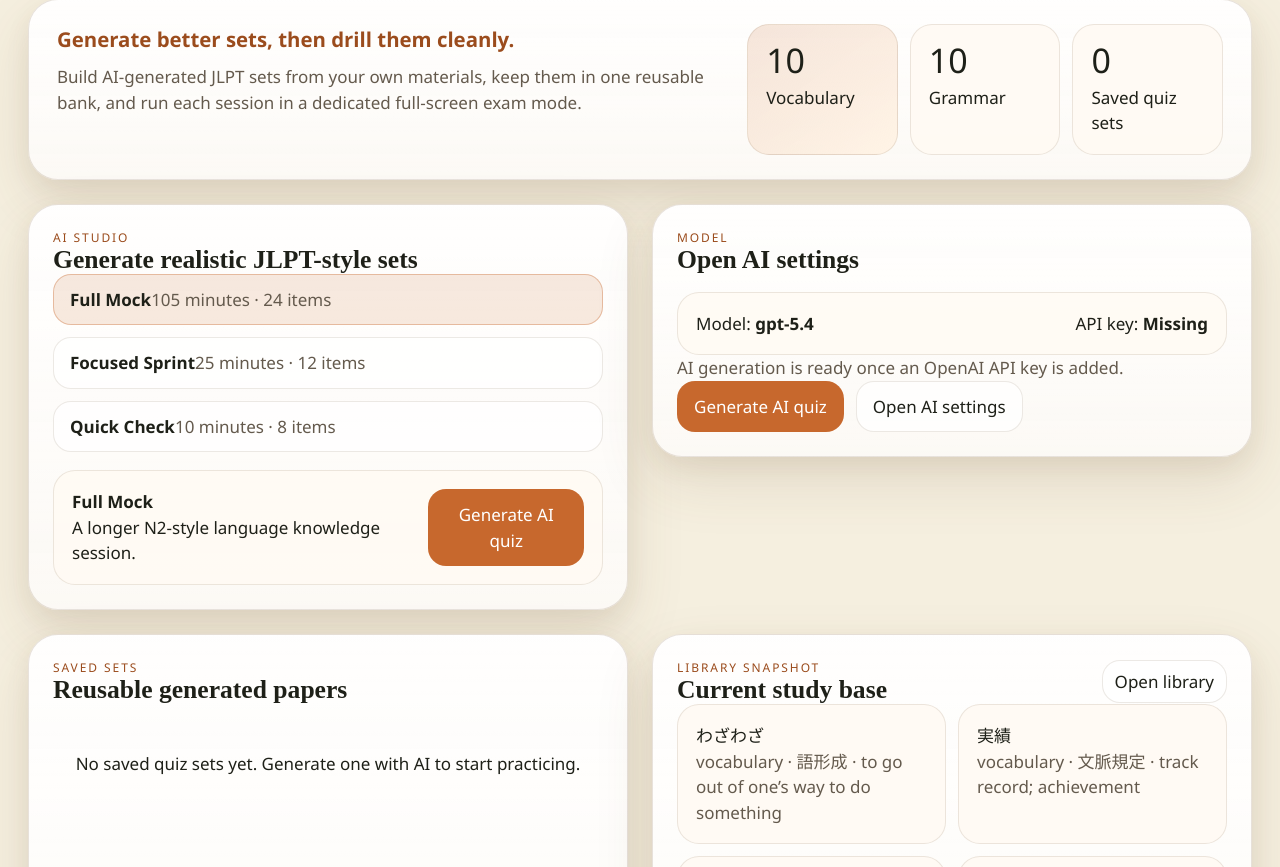
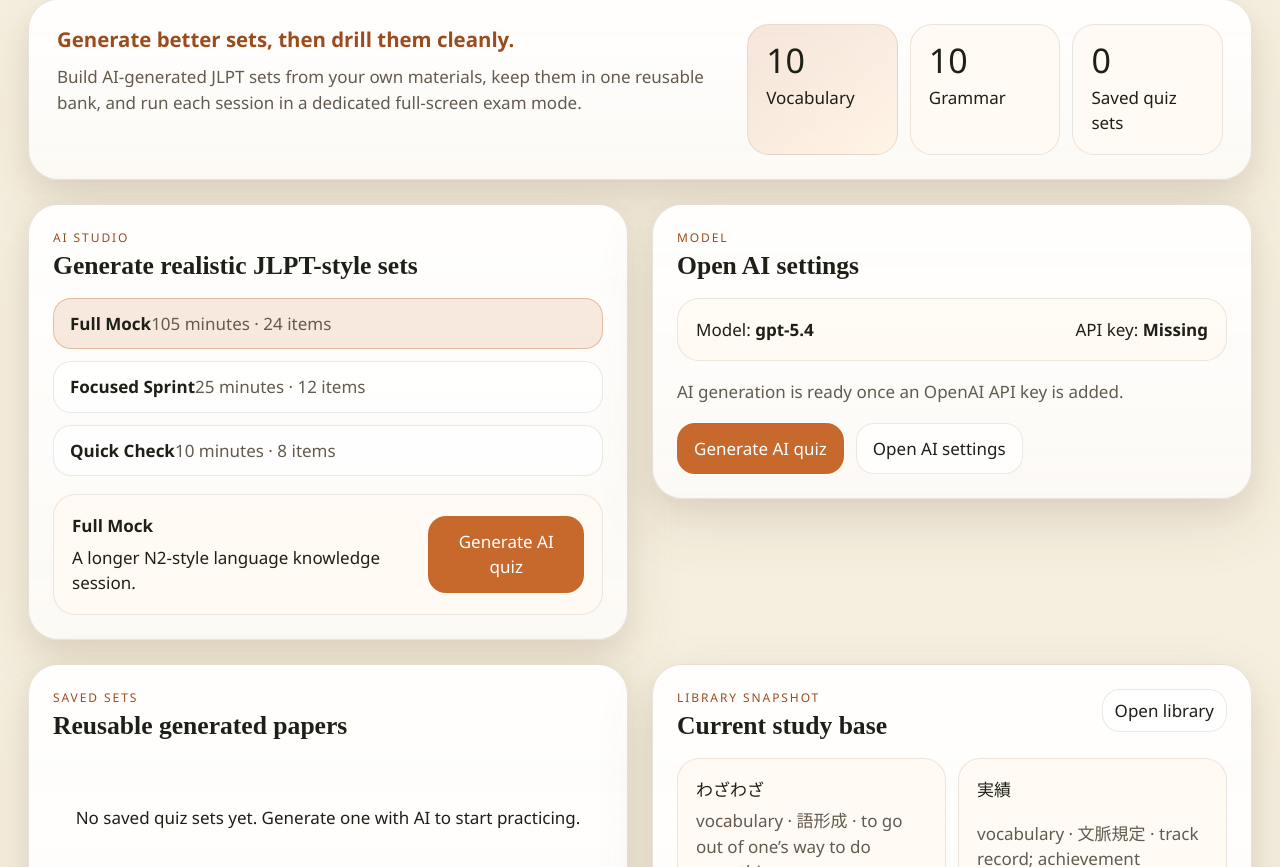
Before and after one commit to jo-jordan/jlpt-simulator, a React (Vite) app: page / in a window 1280 px wide. Shown: the part 313-1180 px from the top of the page. Built offline with nearby package versions, Linux system fonts and the light colour scheme.

Commit message:
fix: localize AI output and refine spacing

```diff
--- a/src/App.css
+++ b/src/App.css
@@ -28,6 +28,7 @@
 .button-row {
   flex-wrap: wrap;
   justify-content: flex-start;
+  row-gap: 10px;
 }
 
 .topbar-copy {
@@ -68,6 +69,8 @@
 }
 
 .hero-panel {
+  display: grid;
+  gap: 20px;
   padding: 32px;
 }
 
@@ -151,6 +154,9 @@
 }
 
 .panel {
+  display: grid;
+  align-content: start;
+  gap: 18px;
   padding: 24px;
 }
 
@@ -279,7 +285,6 @@ textarea {
 
 .session-cta,
 .ai-overview {
-  margin-top: 18px;
   padding: 18px;
   border-radius: 22px;
   background: rgba(255, 250, 243, 0.82);
@@ -334,6 +339,9 @@ textarea {
   width: min(760px, 100%);
   height: min(100%, 940px);
   border-radius: 32px;
+  display: grid;
+  align-content: start;
+  gap: 24px;
   padding: 24px;
   overflow: auto;
 }
@@ -369,6 +377,19 @@ textarea {
   color: var(--ink);
 }
 
+input:focus,
+select:focus,
+textarea:focus {
+  outline: none;
+  border-color: rgba(199, 104, 45, 0.4);
+  box-shadow: 0 0 0 4px rgba(199, 104, 45, 0.12);
+}
+
+button:focus-visible {
+  outline: none;
+  box-shadow: 0 0 0 4px rgba(199, 104, 45, 0.14);
+}
+
 textarea {
   min-height: 96px;
   resize: vertical;
@@ -390,10 +411,20 @@ textarea {
 .entry-row {
   padding: 14px 0;
   border-top: 1px solid rgba(98, 72, 44, 0.1);
+  align-items: flex-start;
+}
+
+.entry-row > div,
+.saved-card > div,
+.snapshot-card,
+.session-cta > div {
+  min-width: 0;
+  display: grid;
+  gap: 6px;
 }
 
 .inline-actions {
-  margin-bottom: 18px;
+  margin-bottom: 0;
 }
 
 .session-shell {
@@ -466,6 +497,9 @@ textarea {
 }
 
 .exam-stage {
+  display: grid;
+  align-content: start;
+  gap: 20px;
   padding: 30px;
   min-height: calc(100svh - 180px);
 }
@@ -478,7 +512,6 @@ textarea {
 }
 
 .exam-prompt {
-  margin: 18px 0 28px;
   font-size: clamp(1.6rem, 3vw, 2.3rem);
   line-height: 1.35;
   color: var(--ink);
@@ -512,7 +545,6 @@ textarea {
 }
 
 .sentence-card {
-  margin-bottom: 18px;
   font-size: 1.15rem;
   line-height: 1.8;
 }
@@ -569,9 +601,22 @@ textarea {
 }
 
 .question-prompt.small {
-  margin: 6px 0 10px;
   font-size: 1rem;
   color: var(--ink);
+}
+
+.panel-head {
+  align-items: flex-start;
+}
+
+.panel-head > div {
+  min-width: 0;
+  display: grid;
+  gap: 6px;
+}
+
+.status-line {
+  line-height: 1.5;
 }
 
 .empty-state {
--- a/src/App.tsx
+++ b/src/App.tsx
@@ -535,6 +535,7 @@ function App() {
       const { library: nextLibrary } = await generateRemoteEntry(userSession.token, {
         type: entryForm.type,
         term,
+        language: openAiSettings.language,
       })
 
       setLibrary(nextLibrary)
@@ -611,6 +612,7 @@ function App() {
       const { quizSet, library: nextLibrary } = await generateRemoteQuiz(userSession.token, {
         durationMinutes: selectedPreset.durationMinutes,
         label: `${presetLabel(selectedPreset)} · ${tr('aiGeneratedSet')}`,
+        language: openAiSettings.language,
       })
       setLibrary(nextLibrary)
       setAiStatus(tr('generatedQuizNamed', { title: quizSet.title }))
--- a/src/lib/api.ts
+++ b/src/lib/api.ts
@@ -1,4 +1,4 @@
-import type { OpenAiSettings, QuizSet, StudyLibrary } from '../types'
+import type { LanguageCode, OpenAiSettings, QuizSet, StudyLibrary } from '../types'
 
 export interface ApiSessionUser {
   id: string
@@ -89,7 +89,7 @@ export function saveRemoteLibrary(token: string, library: StudyLibrary) {
 
 export function generateRemoteEntry(
   token: string,
-  payload: { type: 'vocabulary' | 'grammar'; term: string },
+  payload: { type: 'vocabulary' | 'grammar'; term: string; language: LanguageCode },
 ) {
   return apiRequest<{ entryId: string; library: StudyLibrary }>('/api/library/entries/ai', {
     method: 'POST',
@@ -100,7 +100,7 @@ export function generateRemoteEntry(
 
 export function generateRemoteQuiz(
   token: string,
-  payload: { durationMinutes: number; label: string },
+  payload: { durationMinutes: number; label: string; language: LanguageCode },
 ) {
   return apiRequest<{ quizSet: QuizSet; library: StudyLibrary }>('/api/quiz/generate', {
     method: 'POST',
--- a/src/lib/openai.ts
+++ b/src/lib/openai.ts
@@ -1,5 +1,13 @@
 import { createEntryId, createQuizSetId, defaultLanguage, defaultOpenAiModels } from './constants'
-import type { EntryType, JlptSection, OpenAiSettings, QuizQuestion, QuizSet, StudyEntry } from '../types'
+import type {
+  EntryType,
+  JlptSection,
+  LanguageCode,
+  OpenAiSettings,
+  QuizQuestion,
+  QuizSet,
+  StudyEntry,
+} from '../types'
 
 const OPENAI_API_BASE = 'https://api.openai.com/v1'
 const vocabularyItemTypes = ['漢字読み', '表記', '語形成', '文脈規定', '言い換え類義', '用法'] as const
@@ -24,6 +32,18 @@ type OpenAiResponse = {
 
 type RawAiQuestion = Record<string, unknown>
 type RawEntryDetails = Record<string, unknown>
+
+function outputLanguageLabel(language: LanguageCode) {
+  if (language === 'zh-CN') {
+    return 'Simplified Chinese'
+  }
+
+  if (language === 'ja') {
+    return 'Japanese'
+  }
+
+  return 'English'
+}
 
 function extractOutputText(data: OpenAiResponse) {
   if (typeof data.output_text === 'string' && data.output_text.trim()) {
@@ -399,11 +419,13 @@ export async function generateAiQuizSet({
   model,
   entries,
   durationMinutes,
+  language,
 }: {
   apiKey: string
   model: string
   entries: StudyEntry[]
   durationMinutes: number
+  language: LanguageCode
 }): Promise<QuizSet> {
   const trimmedEntries = entries.slice(0, 80).map((entry) => ({
     id: entry.id,
@@ -422,6 +444,8 @@ export async function generateAiQuizSet({
     'Generate a realistic JLPT N2 language knowledge quiz set.',
     'Use only the provided source material. Do not invent grammar points or vocabulary outside the input.',
     'Match the real JLPT N2 forms instead of generic quiz styles.',
+    `Write title, prompt, and explanation in ${outputLanguageLabel(language)}.`,
+    'Keep sentence, choices, fragments, correctOrder, and quoted target expressions in natural Japanese because the tested material is JLPT Japanese.',
     'Use these mappings strictly:',
     '- 漢字読み, 表記, 語形成, 言い換え類義, 用法, 文の文法1 => kind=single_select',
     '- 文脈規定, 文の文法2 => kind=cloze_select',
@@ -490,18 +514,20 @@ export async function generateAiEntryDetails({
   model,
   type,
   term,
+  language,
 }: {
   apiKey: string
   model: string
   type: EntryType
   term: string
+  language: LanguageCode
 }) {
   const instructions = [
     'Generate supporting study-card details for a single JLPT N2 entry.',
     'Do not add furigana formatting, markdown, numbering, or commentary outside the schema.',
-    'Return a concise English meaning.',
+    `Return a concise ${outputLanguageLabel(language)} meaning.`,
     'Return one natural Japanese example sentence that clearly uses the term or pattern.',
-    'Return a short English usage note in notes when helpful; otherwise null.',
+    `Return a short ${outputLanguageLabel(language)} usage note in notes when helpful; otherwise null.`,
     'For vocabulary, return reading in kana when applicable.',
     'For grammar, reading should usually be null unless a kana reading is genuinely useful.',
     'Choose an itemType that fits the term and the selected entry type.',
```
Also changed, not shown: worker/index.ts (+14 -6 lines), 1 other file (tests, documents, lock files or other folders).
